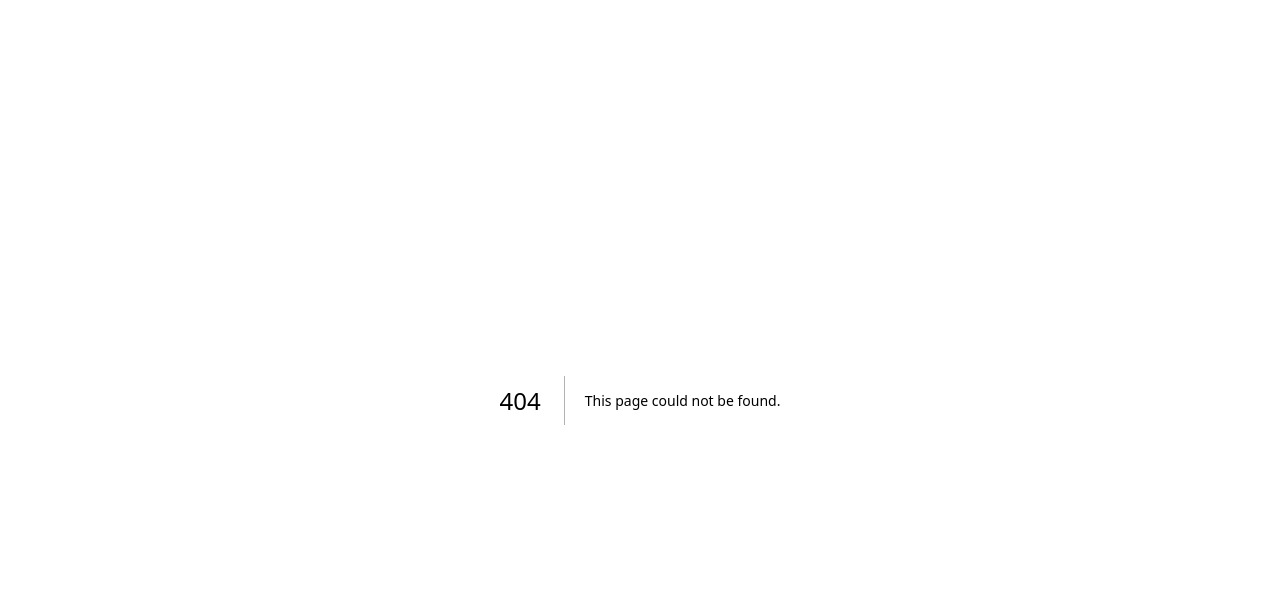
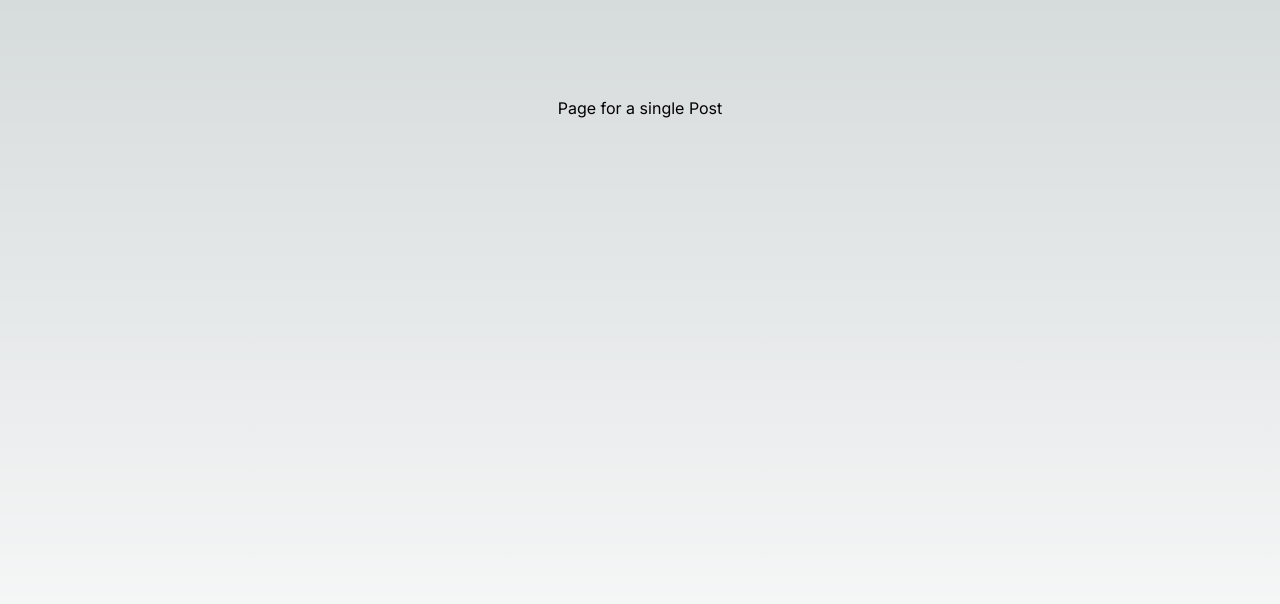
Before and after one commit to AndrewJBGrant/Pomo-Obsidian, a Next.js app: page /posts/1 in a window 1280 px wide. Before the commit this address had no page. Shown: the top 604 px of the page. Built offline with nearby package versions, Linux system fonts and the light colour scheme.

Commit message:
ready to send to github

```diff
--- a/app/globals.css
+++ b/app/globals.css
@@ -1,4 +1,17 @@
 @tailwind base;
+h1 {
+  @apply text-4xl;
+}
+h2 {
+  @apply text-xl;
+}
+h3 {
+  @apply text-lg;
+}
+a {
+  @apply text-blue-600 underline;
+}
+
 @tailwind components;
 @tailwind utilities;
 
--- /dev/null
+++ b/app/posts/[id]/page.tsx
@@ -0,0 +1,7 @@
+export default function PostPage() {
+  return (
+    <main className="flex min-h-screen flex-col items-center justify-between p-24">
+<section>Page for a single Post</section>
+    </main>
+  );
+}
```
Also changed, not shown: 1 other file (tests, documents, lock files or other folders).
